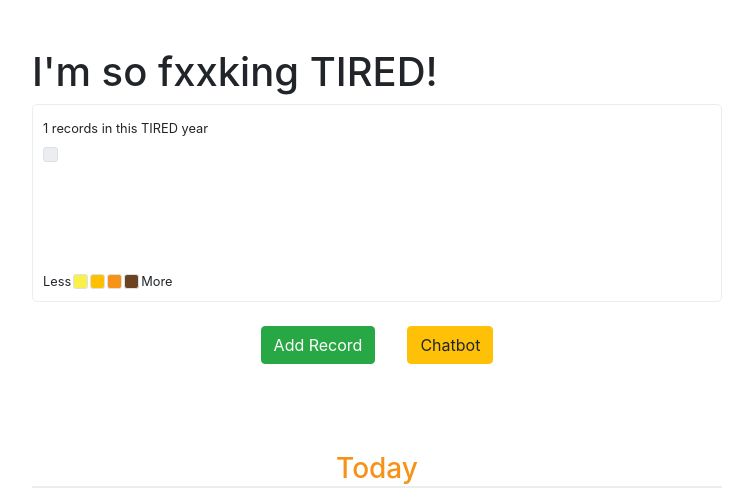
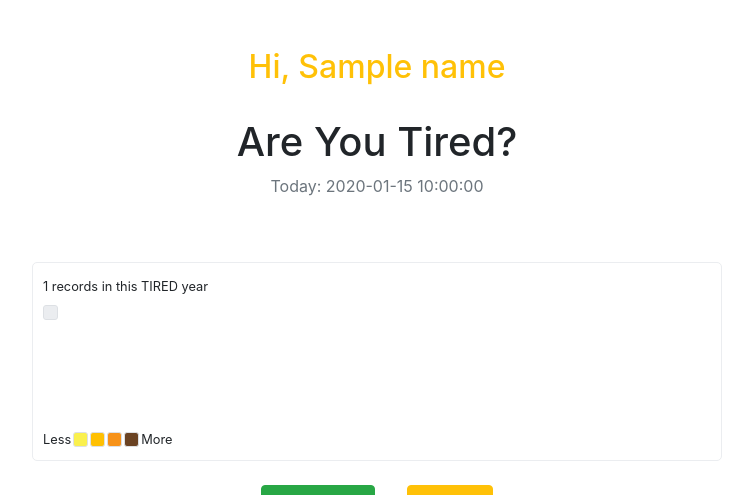
Before and after one commit to Peng-Yujie/Tireder, a Flask app: template web_client/templates/home.html in a window 1280 px wide. Shown: the part 56-551 px from the top of the page, without its empty margins (263-1016 px from the left). Run offline with Flask 3, Linux system fonts and the light colour scheme; the template is opened without the code that fills it: most values are stand-ins (such as "Sample title", 1, 10 or a date in 2020); some libraries are stand-ins or nearby versions.

Commit message:
update titles

```diff
--- a/web_client/templates/home.html
+++ b/web_client/templates/home.html
@@ -1,7 +1,14 @@
 {% extends "base.html" %}
 {% block title %}Tireder{% endblock %}
 {% block content %}
-<h1>I'm so fxxking TIRED!</h1>
+<div class="title-container text-center">
+    <h2 class="text-warning">Hi, {{ name  }}</h2>
+    <br />
+    <h1>Are You Tired?</h1>
+    <p class="text-secondary">Today: {{ today }}</p>
+    <br />
+    <br />
+</div>
 
 <!-- Print Wall -->
 <div class="wall-container wall-border">
--- a/web_client/templates/profile.html
+++ b/web_client/templates/profile.html
@@ -1,7 +1,7 @@
 {% extends "base.html" %}
 {% block title %}Profile{% endblock %}
 {% block content %}
-<h2 align="center">Welcome! {{ user_name }}</h2>
+<h2 class="text-warning text-center">Hi, {{ user_name }}</h2>
 <br />
 <br />
 <div class="login-form">
```
